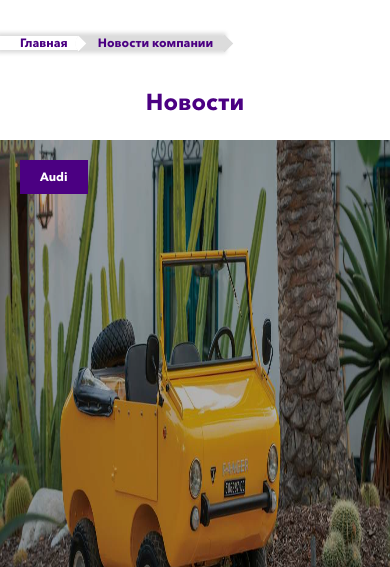
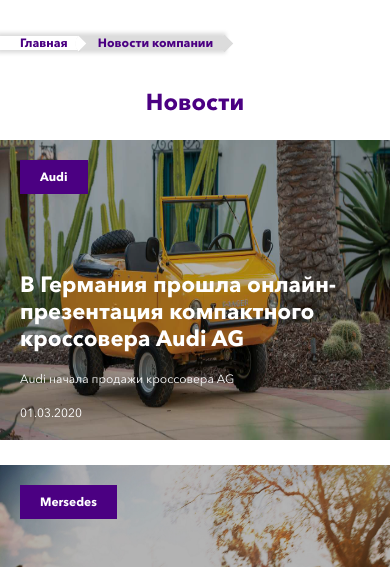
Before and after one commit to Natalianoer/diplom, a plain HTML site: page pages/news.html in a window 390 px wide. Shown: the part 197-764 px from the top of the page. Drawn offline with Linux system fonts and the light colour scheme; files whose address does not match are found by name.

Commit message:
adaptive News

```diff
--- a/pages/news.html
+++ b/pages/news.html
@@ -5,6 +5,7 @@
     <title class="title ru">Новости компании</title>
     <title class="title en">Company news</title>
     <link rel="stylesheet" href="../css/style.css">
+    <meta name="viewport" content="width=device-width">
     <link rel="shortcut icon" href="../img/cabriolet_red.ico" sizes="16x16 32x32" type="image/x-icon">
     <script src="https://kit.fontawesome.com/996fa55600.js" crossorigin="anonymous"></script>
   </head>
--- a/sass/_extrance.scss
+++ b/sass/_extrance.scss
@@ -14,8 +14,11 @@
     right: 26%;
     color: white;
     font-size: 80px;
+    @include mobile {
+      top: 2%;
+      right: 5%;
+    }
   }
-//  background-color: $btn_color;
 }
 .extrance {
   width: 100%;
--- a/sass/_news.scss
+++ b/sass/_news.scss
@@ -1,6 +1,9 @@
 .news {
   width: 100%;
   padding: 20px 0 50px 0;
+  @include mobile {
+    padding-bottom: 20px;
+  }
   h1 {
     @include titleText;
   }
@@ -15,6 +18,11 @@
       height: 600px;
       margin-bottom: 50px;
       transition: all 1s ease-out;
+      @include mobile {
+        width: 100%;
+        height: 300px;
+        margin-bottom: 25px;
+      }
       .bg_black {
         width: 100%;
         height: 100%;
@@ -52,6 +60,9 @@
         div {
           position: absolute;
           bottom: 60px;
+          @include mobile {
+            bottom: 20px;
+          }
         }
         p {
           font-weight: 400;
@@ -59,6 +70,9 @@
         }
         .discription_news {
           font-size: 22px;
+          @include mobile {
+            line-height: 27px;
+          }
         }
       }
     }
@@ -81,12 +95,22 @@
       }
       .bg_black {
         height: 50%;
+        @include mobile {
+          height: 100%;
+        }
       }
       .text_news {
         height: 50%;
+        @include mobile {
+          position: absolute;
+          height: 100%;
+        }
       }
       .discription_news, p {
         color: black;
+        @include mobile {
+          color: white;
+        }
       }
     }
   }
@@ -209,6 +233,10 @@ span.markaAuto {
       margin-left: 50%;
       transform: translateX(-50%);
       width: 70%;
+      @include mobile {
+        margin-left: 41%;
+        transform: translateX(-37%);
+      }
     }
   }
 }
```
Also changed, not shown: css/style.css.
